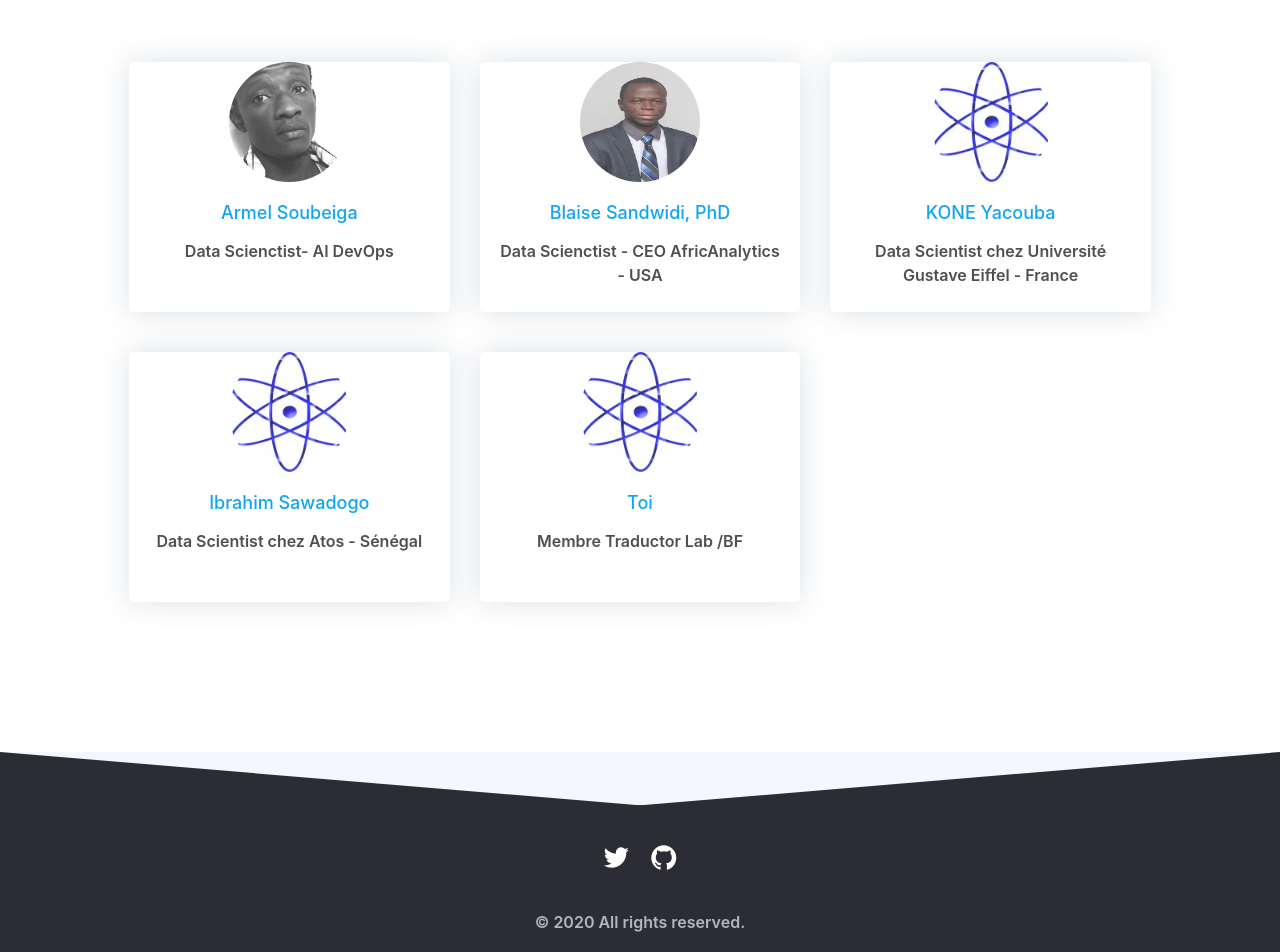
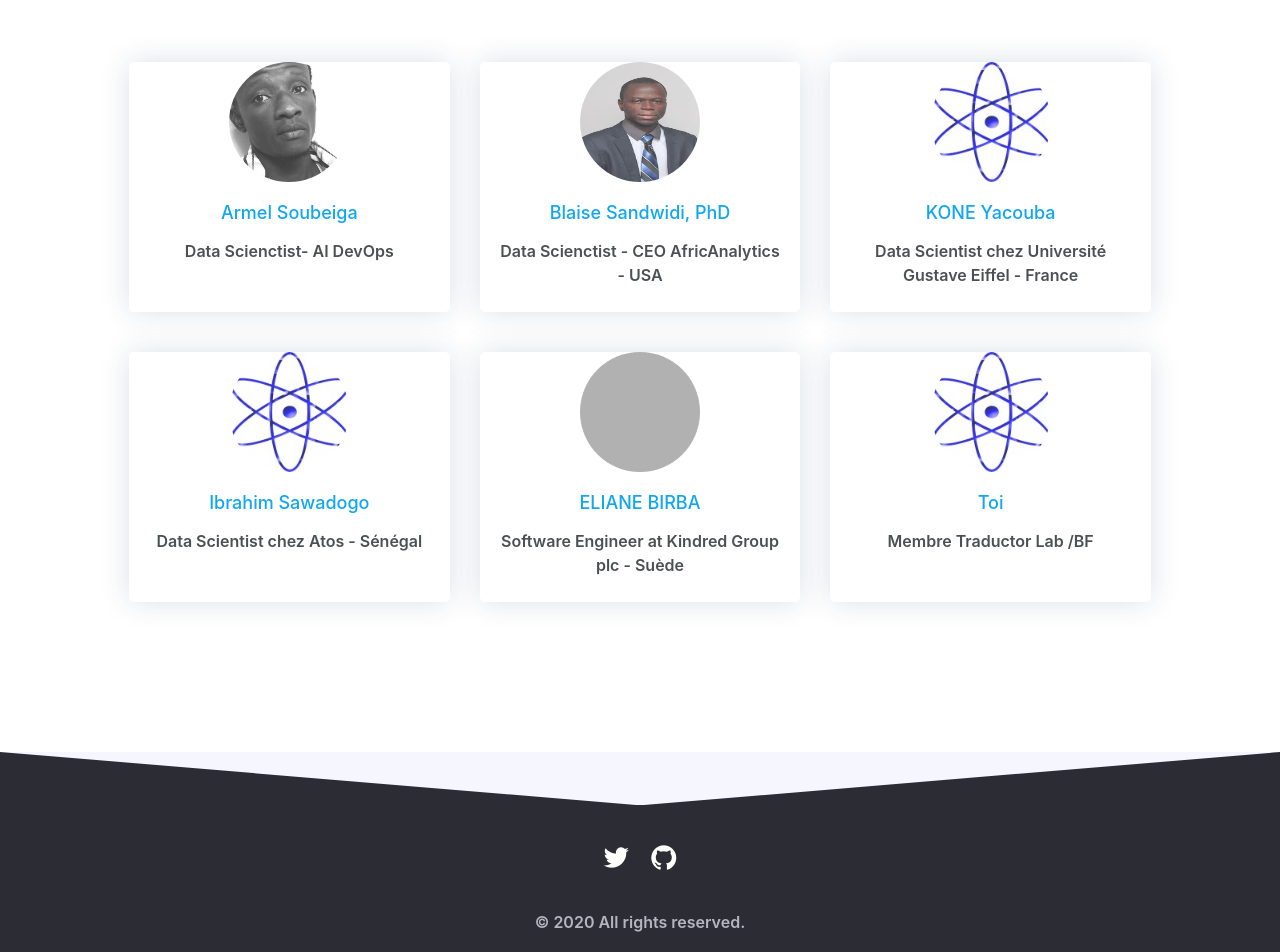
Before and after one commit to traductorlab-bf/traductorlab-bf.github.io, a Jekyll site: the page built from community.html, in a window 1280 px wide and 1343 px high. Shown: the part 370-1322 px from the top of the window. Built offline with Jekyll 4.4.1, drawn with Linux system fonts in a browser that asks for light colours; nearby versions of some CDN libraries; comment, search, counter and statistics services are not loaded; grey boxes are pictures that could not be loaded.

Commit message:
Update community.html

```diff
--- a/community.html
+++ b/community.html
@@ -187,6 +187,43 @@ title: community
                         <div class="frontside">
                             <div class="card">
                                 <div class="card-body text-center">
+                                    <p><img class=" img-fluid" src="team/5.jpg" alt="card image"></p>
+                                    <h4 class="card-title" style="font-size:18px">ELIANE BIRBA</h4>
+                                    <p class="card-text" style="font-size:16px">Software Engineer at Kindred Group plc - Suède</p>
+                                </div>
+                            </div>
+                        </div>
+                        <div class="backside">
+                            <div class="card">
+                                <div class="card-body text-center mt-4">
+                                    <h4 class="card-title" style="font-size:18px">ELIANE BIRBA</h4>
+					<br/><br/>
+                                    <ul class="list-inline">
+                                        <li class="list-inline-item">
+                                            <a class="social-icon text-xs-center" target="_blank" href="https://github.com/delwende">
+                                                <i class="fa fa-github"></i>
+                                            </a>
+                                        </li>
+                                        <li class="list-inline-item">
+                                            <a class="social-icon text-xs-center" target="_blank" href="https://www.linkedin.com/in/birba-eliane-8919a389/">
+                                                <i class="fa  fa-linkedin"></i>
+                                            </a>
+                                        </li>
+                                    </ul>
+                                </div>
+                            </div>
+                        </div>
+                    </div>
+                </div>
+            </div>
+<!-------------- /Team member -------------------------->
+<!-------------- Team member -------------------------->
+            <div class="col-xs-12 col-sm-6 col-md-4">
+                <div class="image-flip" >
+                    <div class="mainflip flip-0">
+                        <div class="frontside">
+                            <div class="card">
+                                <div class="card-body text-center">
                                     <p><img class=" img-fluid" src="team/4.jpg" alt="card image"></p>
                                     <h4 class="card-title" style="font-size:18px">Toi</h4>
                                     <p class="card-text" style="font-size:16px">Membre Traductor Lab /BF</p>
@@ -218,7 +255,6 @@ title: community
             </div>
 <!-------------- /Team member -------------------------->
 
-
         </div>
     </div>
 </section>
```
